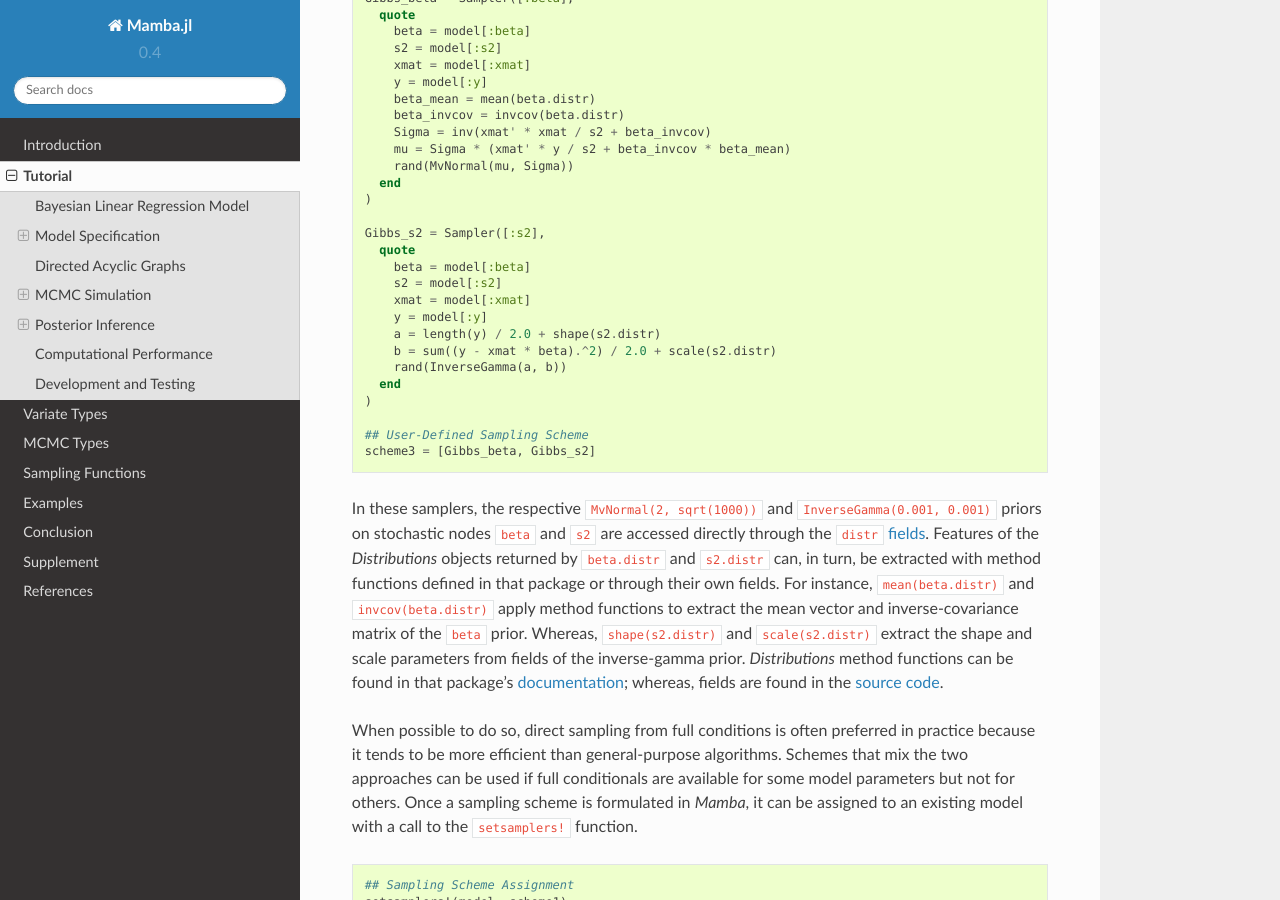
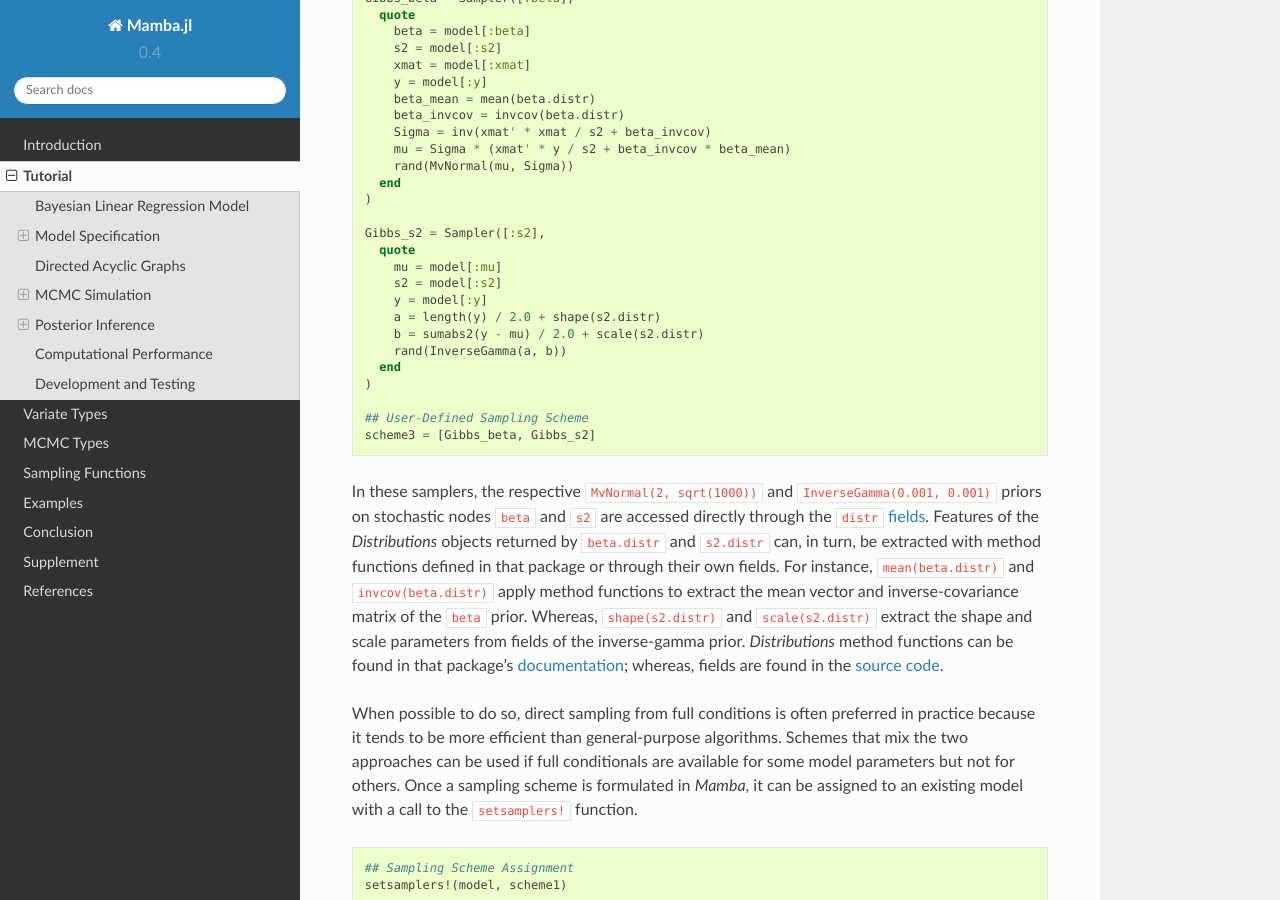
Before and after one commit to brian-j-smith/Mamba.jl, a Sphinx documentation site: the page built from doc/tutorial.rst, in a window 1280 px wide and 900 px high, scrolled down 4087 px. Built offline with Sphinx 7.4.7 and the Read the Docs theme 2.0.0, drawn with Linux system fonts in a browser that asks for light colours; formulas are drawn with MathJax 3; cross-references to code outside the pages are shown as plain code.

Commit message:
Optimize code.

```diff
--- a/doc/tutorial.rst
+++ b/doc/tutorial.rst
@@ -181,12 +181,11 @@ whose form is inverse gamma with :math:`n / 2 + \alpha_\pi` shape and :math:`(\b
 
 	Gibbs_s2 = Sampler([:s2],
 	  quote
-	    beta = model[:beta]
+	    mu = model[:mu]
 	    s2 = model[:s2]
-	    xmat = model[:xmat]
 	    y = model[:y]
 	    a = length(y) / 2.0 + shape(s2.distr)
-	    b = sum((y - xmat * beta).^2) / 2.0 + scale(s2.distr)
+	    b = sumabs2(y - mu) / 2.0 + scale(s2.distr)
 	    rand(InverseGamma(a, b))
 	  end
 	)
@@ -239,10 +238,10 @@ The Model Expression Macro
 			)
 
 			Gibbs_s2 = Sampler([:s2],
-			  @modelexpr(beta, s2, xmat, y,
+			  @modelexpr(mu, s2, y,
 			    begin
 			      a = length(y) / 2.0 + shape(s2.distr)
-			      b = sum((y - xmat * beta).^2) / 2.0 + scale(s2.distr)
+			      b = sumabs2(y - mu) / 2.0 + scale(s2.distr)
 			      rand(InverseGamma(a, b))
 			    end
 			  )
```
Also changed, not shown: 1 other file.
